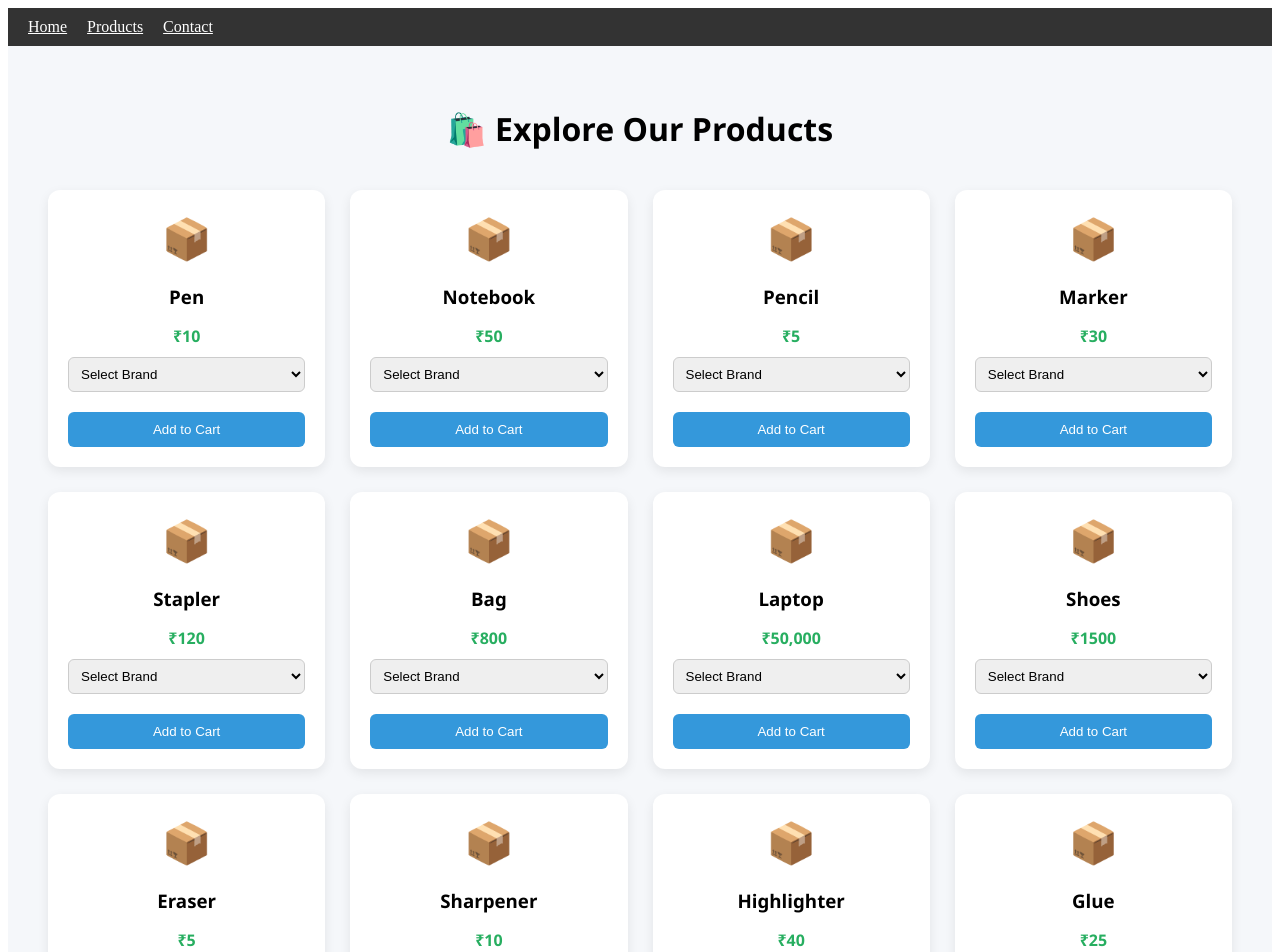
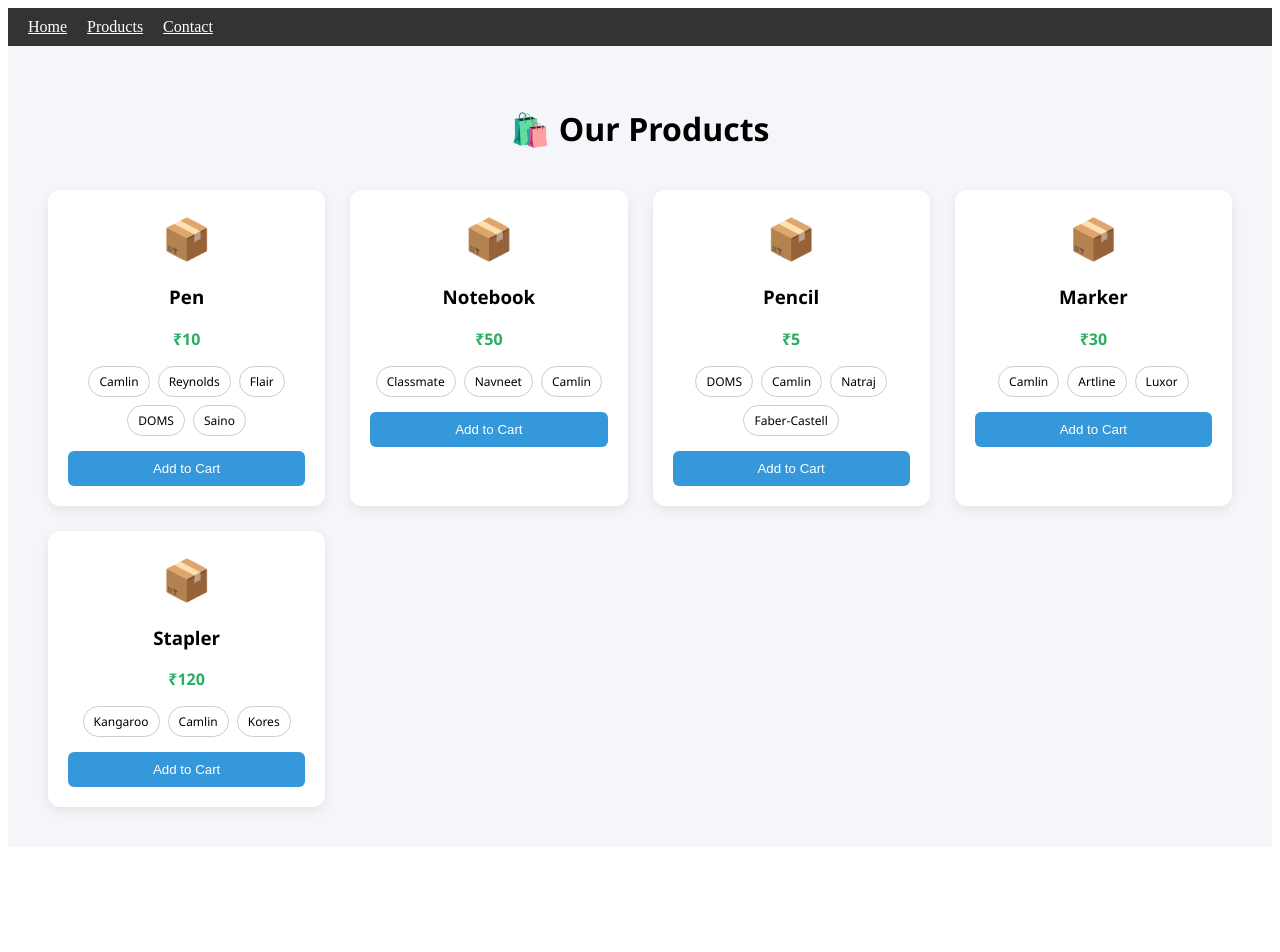
Before and after one commit to vikasrajput0112/stationery-website, a React (Vite) app: page /products in a window 1280 px wide. Shown: the top 952 px of the page. After the commit the page ends 855 px from the top, so only its background shows below. Built offline with nearby package versions, Linux system fonts and the light colour scheme.

Commit message:
Update Products.jsx

```diff
--- a/src/pages/Products.jsx
+++ b/src/pages/Products.jsx
@@ -7,51 +7,39 @@ const Products = () => {
     { name: "Notebook", price: "₹50", brands: ["Classmate", "Navneet", "Camlin"] },
     { name: "Pencil", price: "₹5", brands: ["DOMS", "Camlin", "Natraj", "Faber-Castell"] },
     { name: "Marker", price: "₹30", brands: ["Camlin", "Artline", "Luxor"] },
-    { name: "Stapler", price: "₹120", brands: ["Kangaroo", "Camlin", "Kores"] },
-
-    { name: "Bag", price: "₹800", brands: ["Skybags", "Wildcraft", "American Tourister"] },
-    { name: "Laptop", price: "₹50,000", brands: ["HP", "Dell", "Lenovo"] },
-    { name: "Shoes", price: "₹1500", brands: ["Nike", "Adidas", "Puma"] },
-    { name: "Eraser", price: "₹5", brands: ["Natraj", "Apsara"] },
-    { name: "Sharpener", price: "₹10", brands: ["Natraj", "DOMS"] },
-
-    { name: "Highlighter", price: "₹40", brands: ["Faber-Castell", "Camlin"] },
-    { name: "Glue", price: "₹25", brands: ["Fevicol", "Camlin"] },
-    { name: "Scale", price: "₹20", brands: ["Natraj", "Camlin"] },
-    { name: "Compass Box", price: "₹120", brands: ["Camlin", "DOMS"] },
-    { name: "Water Bottle", price: "₹200", brands: ["Milton", "Cello"] },
-
-    { name: "Lunch Box", price: "₹300", brands: ["Milton", "Cello"] },
-    { name: "Calculator", price: "₹500", brands: ["Casio", "Orpat"] },
-    { name: "File Folder", price: "₹60", brands: ["Solo", "Kangaroo"] },
-    { name: "Sticky Notes", price: "₹30", brands: ["3M", "Solo"] },
-    { name: "Whiteboard", price: "₹700", brands: ["Camlin", "Luxor"] }
+    { name: "Stapler", price: "₹120", brands: ["Kangaroo", "Camlin", "Kores"] }
   ];
 
   return (
-    <div style={{ padding: "40px", fontFamily: "Segoe UI, sans-serif", background: "#f5f7fa" }}>
+    <div style={{
+      padding: "40px",
+      fontFamily: "Segoe UI, sans-serif",
+      background: "#f4f6f9"
+    }}>
 
-      <h1 style={{ textAlign: "center", marginBottom: "40px", fontSize: "32px" }}>
-        🛍️ Explore Our Products
+      <h1 style={{
+        textAlign: "center",
+        marginBottom: "40px",
+        fontSize: "32px"
+      }}>
+        🛍️ Our Products
       </h1>
 
       <div style={{
         display: "grid",
-        gridTemplateColumns: "repeat(auto-fit, minmax(220px, 1fr))",
+        gridTemplateColumns: "repeat(auto-fit, minmax(250px, 1fr))",
         gap: "25px"
       }}>
-
         {items.map((item, index) => (
           <ProductCard key={index} item={item} />
         ))}
-
       </div>
 
     </div>
   );
 };
 
-// 🔹 Product Card Component
+// 🔹 Product Card
 const ProductCard = ({ item }) => {
   const [selectedBrand, setSelectedBrand] = useState("");
 
@@ -61,49 +49,63 @@ const ProductCard = ({ item }) => {
       borderRadius: "12px",
       padding: "20px",
       boxShadow: "0 4px 12px rgba(0,0,0,0.08)",
-      transition: "0.3s",
-      textAlign: "center"
+      transition: "0.3s"
     }}
-    onMouseOver={e => e.currentTarget.style.transform = "scale(1.03)"}
-    onMouseOut={e => e.currentTarget.style.transform = "scale(1)"}
+    onMouseOver={e => e.currentTarget.style.transform = "translateY(-5px)"}
+    onMouseOut={e => e.currentTarget.style.transform = "translateY(0)"}
     >
 
-      <div style={{ fontSize: "40px", marginBottom: "10px" }}>📦</div>
+      {/* Product Info */}
+      <div style={{ textAlign: "center" }}>
+        <div style={{ fontSize: "40px", marginBottom: "10px" }}>📦</div>
+        <h3>{item.name}</h3>
+        <p style={{ color: "#27ae60", fontWeight: "bold" }}>{item.price}</p>
+      </div>
 
-      <h3 style={{ marginBottom: "5px" }}>{item.name}</h3>
+      {/* 🔥 Brand Cards */}
+      <div style={{
+        marginTop: "15px",
+        display: "flex",
+        flexWrap: "wrap",
+        gap: "8px",
+        justifyContent: "center"
+      }}>
+        {item.brands.map((brand, i) => (
+          <div
+            key={i}
+            onClick={() => setSelectedBrand(brand)}
+            style={{
+              padding: "6px 10px",
+              borderRadius: "20px",
+              border: selectedBrand === brand ? "2px solid #3498db" : "1px solid #ccc",
+              background: selectedBrand === brand ? "#ecf5ff" : "#fff",
+              cursor: "pointer",
+              fontSize: "12px",
+              transition: "0.2s"
+            }}
+          >
+            {brand}
+          </div>
+        ))}
+      </div>
 
-      <p style={{ color: "#27ae60", fontWeight: "bold", marginBottom: "10px" }}>
-        {item.price}
-      </p>
-
-      {/* Dropdown */}
-      <select
-        value={selectedBrand}
-        onChange={(e) => setSelectedBrand(e.target.value)}
-        style={{
-          width: "100%",
-          padding: "8px",
-          marginBottom: "10px",
-          borderRadius: "6px",
-          border: "1px solid #ccc"
-        }}
-      >
-        <option value="">Select Brand</option>
-        {item.brands.map((brand, i) => (
-          <option key={i}>{brand}</option>
-        ))}
-      </select>
-
+      {/* Selected Brand */}
       {selectedBrand && (
-        <p style={{ fontSize: "12px", color: "#666" }}>
+        <p style={{
+          textAlign: "center",
+          marginTop: "10px",
+          fontSize: "12px",
+          color: "#555"
+        }}>
           Selected: {selectedBrand}
         </p>
       )}
 
+      {/* Button */}
       <button style={{
-        marginTop: "10px",
+        marginTop: "15px",
+        width: "100%",
         padding: "10px",
-        width: "100%",
         background: "#3498db",
         color: "#fff",
         border: "none",
```
